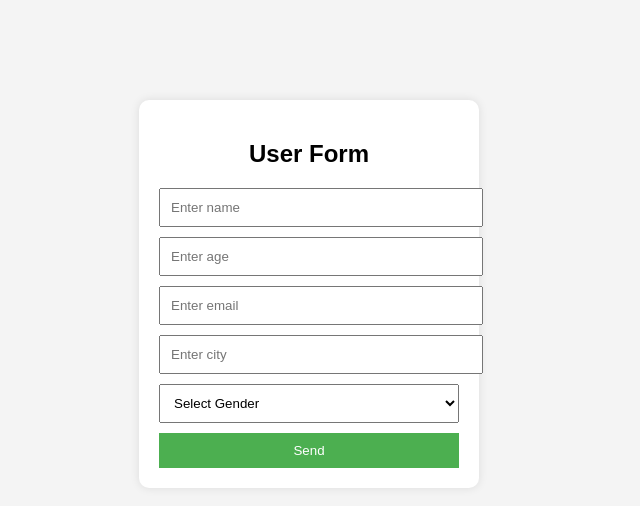
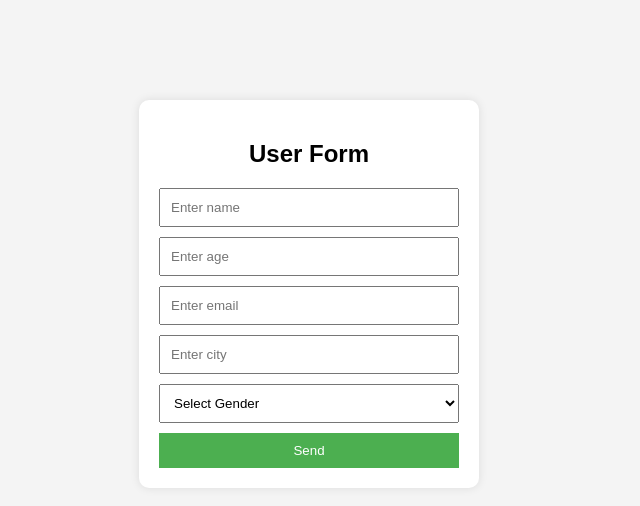
Before and after one commit to Sidraaslam451/Express-assignment-01, a website: page index.html in a window 1280 px wide. Shown: the whole page, without its empty margins (331-971 px from the left). Drawn offline with Linux system fonts and the light colour scheme.

Commit message:
additionally

```diff
--- a/index.html
+++ b/index.html
@@ -9,19 +9,19 @@
     <form action="http://localhost:3000/api/users" method="POST">
 
       <input type="text" name="name" placeholder="Enter name"
-        style="width: 100%; padding: 10px; margin-bottom: 10px;" />
+        style="width: 100%; padding: 10px; margin-bottom: 10px; box-sizing: border-box;" />
 
       <input type="number" name="age" placeholder="Enter age"
-        style="width: 100%; padding: 10px; margin-bottom: 10px;" />
+        style="width: 100%; padding: 10px; margin-bottom: 10px; box-sizing: border-box;" />
 
       <input type="email" name="email" placeholder="Enter email"
-        style="width: 100%; padding: 10px; margin-bottom: 10px;" />
+        style="width: 100%; padding: 10px; margin-bottom: 10px; box-sizing: border-box;" />
 
       <input type="text" name="city" placeholder="Enter city"
-        style="width: 100%; padding: 10px; margin-bottom: 10px;" />
+        style="width: 100%; padding: 10px; margin-bottom: 10px; box-sizing: border-box;" />
 
       <select name="gender"
-        style="width: 100%; padding: 10px; margin-bottom: 10px;">
+        style="width: 100%; padding: 10px; margin-bottom: 10px; box-sizing: border-box;">
         <option value="">Select Gender</option>
         <option value="male">Male</option>
         <option value="female">Female</option>
```
